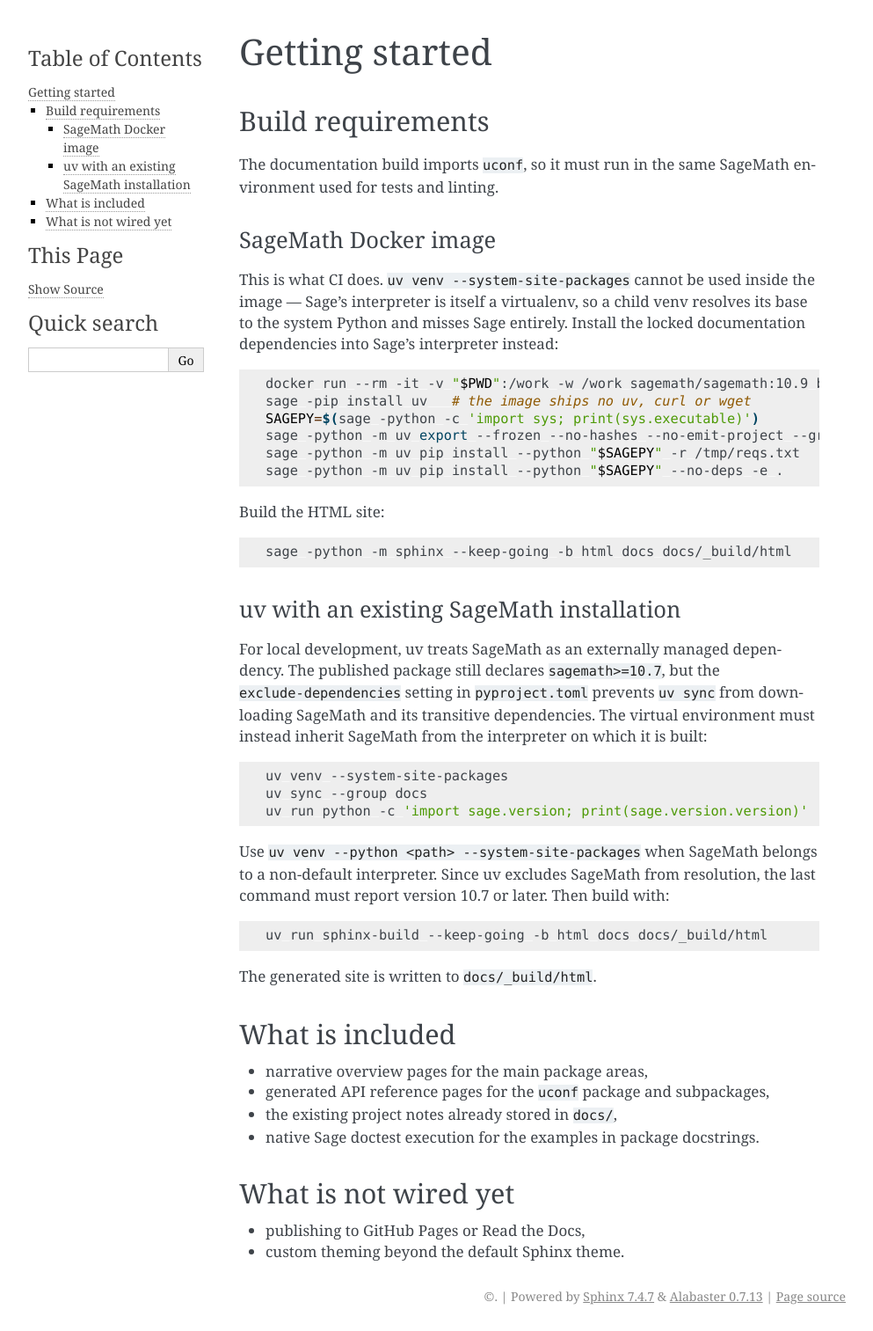
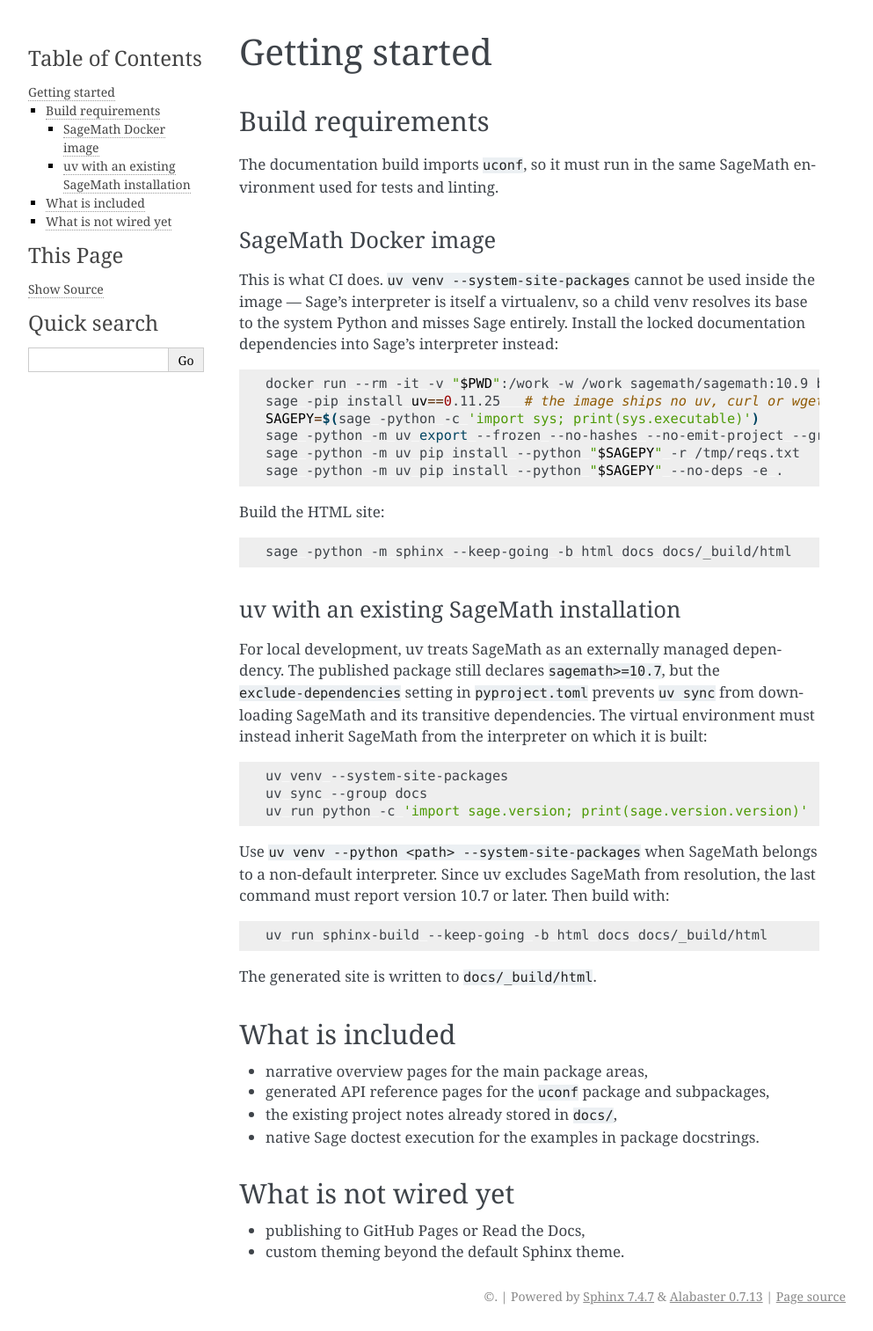
Before and after one commit to nidrissi/uconf, a Sphinx documentation site: the page built from docs/getting-started.md, in a window 1280 px wide. Shown: the whole page at 88% size, without its empty margins (148-1141 px from the left). Built offline with Sphinx 7.4.7, drawn with Linux system fonts in a browser that asks for light colours.

````diff
--- a/docs/getting-started.md
+++ b/docs/getting-started.md
@@ -14,7 +14,7 @@ documentation dependencies into Sage's interpreter instead:
 
 ```bash
 docker run --rm -it -v "$PWD":/work -w /work sagemath/sagemath:10.9 bash
-sage -pip install uv   # the image ships no uv, curl or wget
+sage -pip install uv==0.11.25   # the image ships no uv, curl or wget
 SAGEPY=$(sage -python -c 'import sys; print(sys.executable)')
 sage -python -m uv export --frozen --no-hashes --no-emit-project --group docs -o /tmp/reqs.txt
 sage -python -m uv pip install --python "$SAGEPY" -r /tmp/reqs.txt
````
Also changed, not shown: README.md (+1 -1 lines), 2 other files.
